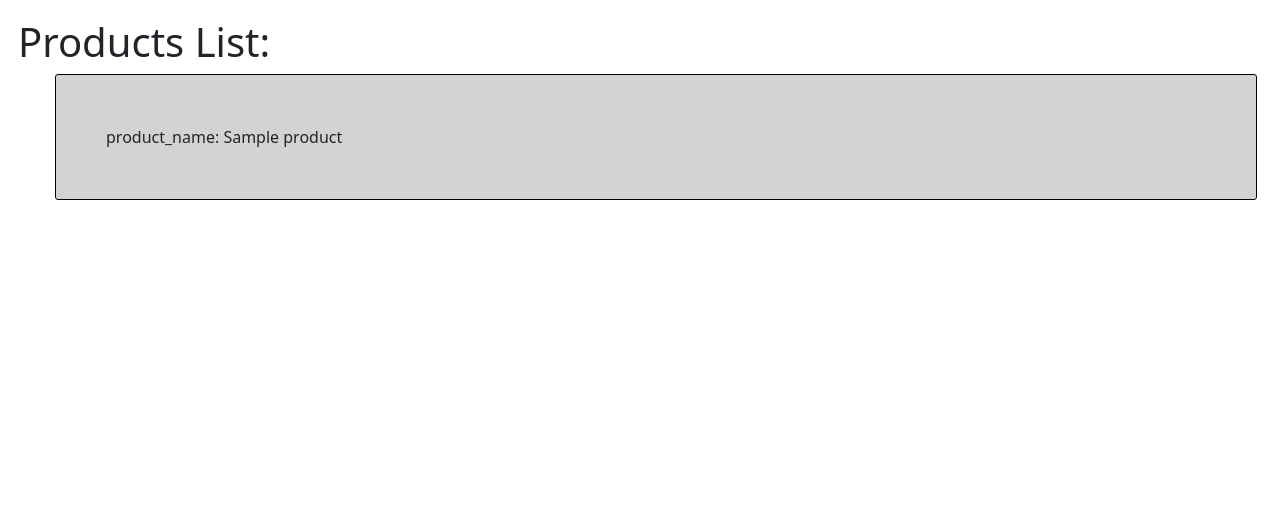
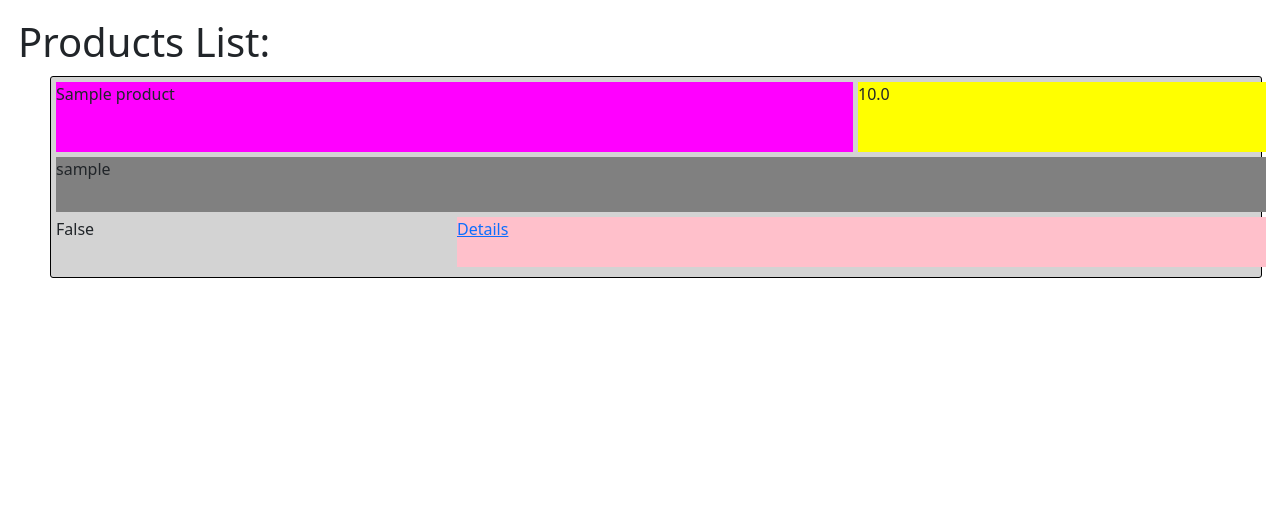
Before and after one commit to OmarThinks/cantiin_django, a Django app: page /products/ in a window 1280 px wide. Shown: the part 125-643 px from the top of the page. Run offline with Django 3.2, Linux system fonts and the light colour scheme; tables that the repository leaves empty hold one stand-in row (values such as "Sample post"); some libraries are stand-ins or nearby versions.

Commit message:
added details to product card

```diff
--- a/_app/assets/css/cards/product.css
+++ b/_app/assets/css/cards/product.css
@@ -4,11 +4,42 @@
 	background-color: lightgrey;
 	border: solid 1px black;
 	border-radius: 3px;
-	margin : 5px;
-	padding: 50px;
+	margin : 10px 0px;
+	padding: 5px;
 	transition: background .5s;
 }
 .product_card:hover
 {
 	background-color: white;
 }
+
+
+
+
+
+
+
+
+
+/*Grid System*/
+
+
+
+
+.product_name { grid-area: product_name; background-color: magenta;}
+.product_price { grid-area: product_price; background-color: yellow;}
+.product_author { grid-area: product_author; background-color: grey;}
+.product_in_stock { grid-area: product_in_stock; background-color: lightgrey;}
+.product_details { grid-area: product_details; background-color: pink; display: block;}
+
+
+.product_card {
+	display: grid;
+	grid-template-areas:
+    'product_name product_name product_price'
+    'product_author product_author product_author'
+    "product_in_stock product_details product_details";
+	grid-gap: 5px 5px;
+	grid-template-columns: 33% 33% 34%;
+	grid-template-rows: 70px 55px 50px ;
+}
--- a/_app/cantiin/templates/products/list.html
+++ b/_app/cantiin/templates/products/list.html
@@ -12,7 +12,23 @@
     {% for product in products %}
 
     	<div class="product_card">
-    		product_name: {{ product.name }}
+    		<div class="product_name">
+    			{{ product.name }}
+    		</div>
+    		<div class="product_price">
+    			{{ product.price }}
+    		</div>
+    		<div class="product_author">
+    			{{ product.author.username }}
+    		</div>
+    		<div class="product_in_stock">
+    			{{ product.in_stock }}
+    		</div>
+				<a href="{% url 'product-detail-test' id=product.pk %}">
+				    		<div class="product_details">
+				    			Details
+				</a>
+    		</div>
     	</div>
 
     {% endfor %}
```
